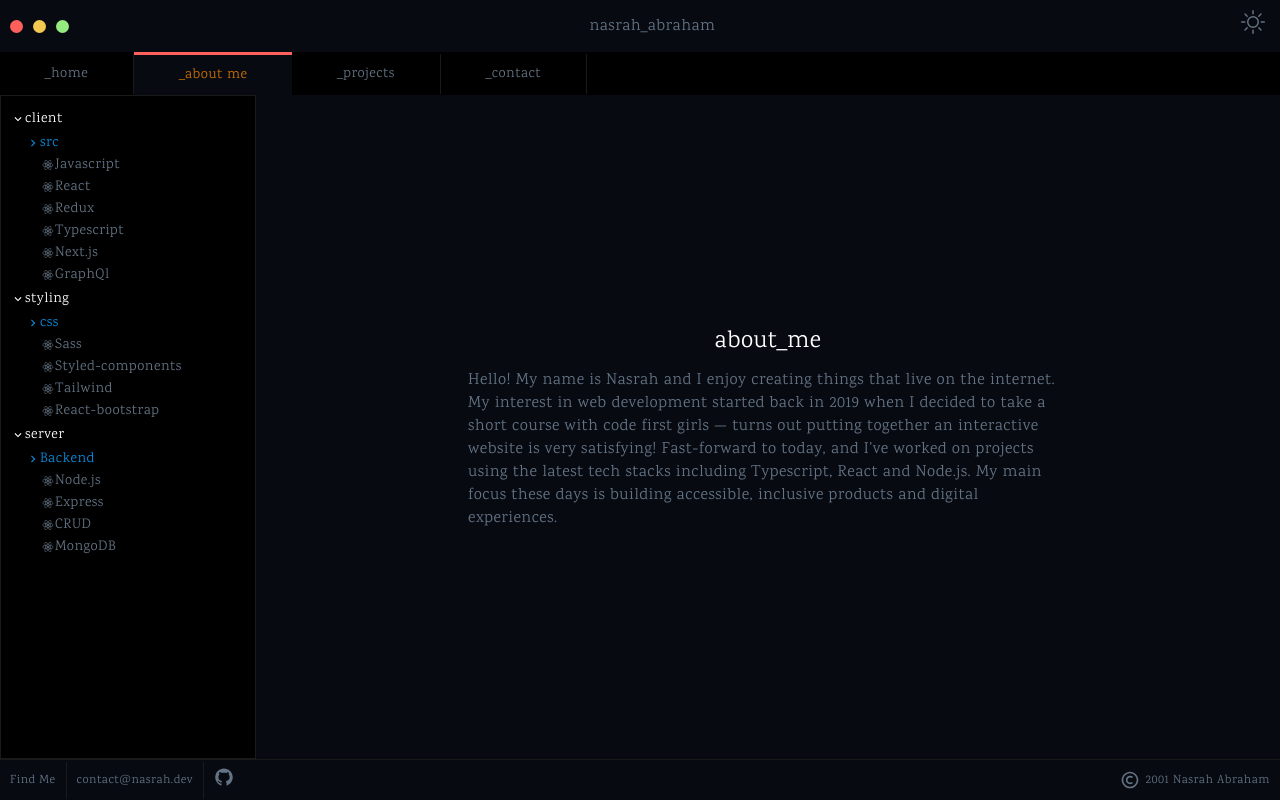
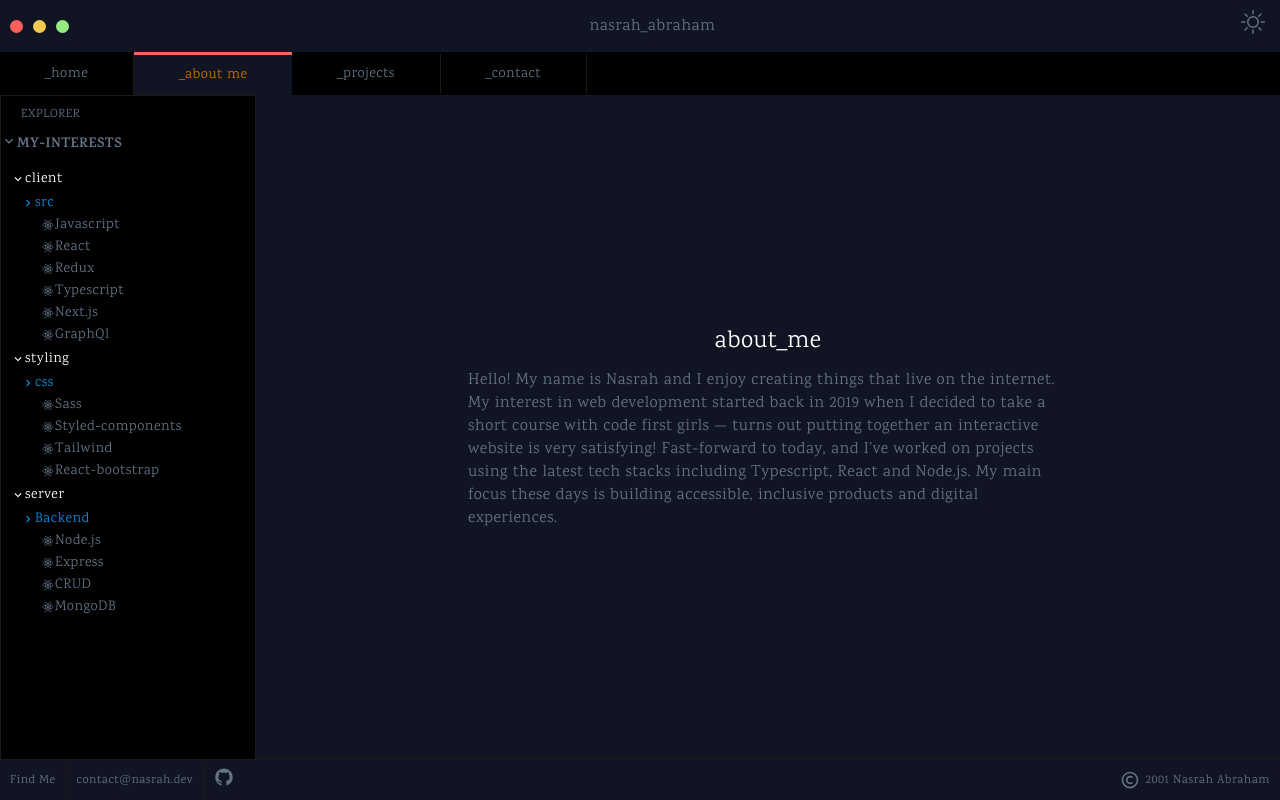
Before and after one commit to nasrah01/react-portfolio, a React (Create React App) app: page /skills in a window 1280 px wide. Built offline with nearby package versions, Linux system fonts and the light colour scheme.

Commit message:
fixing router

```diff
--- a/src/App.js
+++ b/src/App.js
@@ -13,7 +13,7 @@ function App() {
   return (
     <div>
       <GlobalStyle />
-      <BrowserRouter>
+      <BrowserRouter basename="/">
         <Container>
           <NavBar />
           <Routes>
--- a/src/GlobalStyles.js
+++ b/src/GlobalStyles.js
@@ -53,7 +53,7 @@ import { createGlobalStyle } from "styled-components";
 `;
 
 export const darkTheme = {
-  body: "#080a12",
+  body: "#101423",
   bodyOffSet: "#000",
   textColor: "#fff",
   primaryColor: "#637383", //grey
@@ -67,15 +67,15 @@ export const darkTheme = {
 };
 
 export const lightTheme = {
-  body: "#f9f9f9",
-  bodyOffSet: "#f1f1f1",
+  body: "#fff",
+  bodyOffSet: "#eff5f5",
   textColor: "#000000",
   primaryColor: "#637383", //gray
   secondaryColor: "#333333", //orange
   tertiaryColor: " #2251dd", //blue
   boldColor: "#FF605C", //red
-  boxShadow: "rgba(153, 153, 153, 0.4) 0px 30px 90px;",
+  boxShadow: "rgba(95, 158, 160, 0.4) 0px 10px 40px;",
   opacity: "1",
-  border: "1px solid #d9d9d9",
-  borderColor: "#d9d9d9",
+  border: "1px solid #bfbfbf",
+  borderColor: "fff",
 };
--- a/src/components/Project.jsx
+++ b/src/components/Project.jsx
@@ -52,10 +52,14 @@ const Header = styled.div`
 `;
 
 const Border = styled.div`
-  border: ${props => props.theme.border};
+  border: ${(props) => props.theme.border};
   border-radius: 10px;
   padding: 20px;
-`
+
+  @media screen and (max-width: 600px) {
+    padding: 20px 0;
+  }
+`;
 
 const Content = styled.div`
   background: ${(props) => props.theme.bodyOffSet};
@@ -68,6 +72,10 @@ const Imaging = styled.div`
   height: 100%;
   width: 100%;
   object-fit: contain;
+
+  @media screen and (max-width: 600px) {
+    padding: 20px 0;
+  }
 
   img {
     height: 100%;
--- a/src/components/Skill.jsx
+++ b/src/components/Skill.jsx
@@ -13,7 +13,7 @@ const Skill = () => {
   return (
     <SkillBox>
       {skillSet.map((items, index) => (
-        <Sub>
+        <Item>
           <Category key={index}>
             <MdOutlineKeyboardArrowDown />
             <p>{items.title}</p>
@@ -28,7 +28,7 @@ const Skill = () => {
               <p key={_index}>{item}</p>
             </Stack>
           ))}
-        </Sub>
+        </Item>
       ))}
     </SkillBox>
   );
@@ -47,7 +47,10 @@ const SkillBox = styled.div`
   }
 `;
 
-const Sub = styled.div`
+const Item = styled.div`
+  @media screen and (max-width: 600px) {
+    padding-bottom: 10px;
+  }
 `;
 
 const Category = styled.div`
@@ -60,7 +63,7 @@ const Category = styled.div`
 const Technology = styled.div`
   display: flex;
   align-items: center;
-  padding: 1px 15px;
+  padding: 1px 10px;
   color: ${(props) => props.theme.tertiaryColor};
 `;
 
--- a/src/pages/contact.jsx
+++ b/src/pages/contact.jsx
@@ -50,13 +50,15 @@ const Contact = () => {
 export default Contact;
 
 const ContactContainer = styled.div`
-flex: 1;
-display: flex;
-justify-content: center;
-align-items: center;
+  flex: 1;
+  display: flex;
+  justify-content: center;
+  align-items: center;
 
-
-`
+  @media screen and (max-height: 800px) {
+    margin: 40px 0;
+  }
+`;
 
 const FormContainer = styled.div`
   @media screen and (max-width: 600px) {
--- a/src/pages/home.jsx
+++ b/src/pages/home.jsx
@@ -68,7 +68,7 @@ const Hero = styled.div`
   }
 
   @media screen and (max-width: 600px) {
-    height: 100%;
+    min-height: 500px;
     padding: 20px
   }
 `;
@@ -87,6 +87,10 @@ const Header = styled.div`
 const Content = styled.div`
   display: flex;
   align-items: center;
+
+  @media screen and (max-width: 600px) {
+    align-items: flex-start;
+  }
 
   p {
     color: ${props => props.theme.primaryColor};
--- a/src/pages/skills.jsx
+++ b/src/pages/skills.jsx
@@ -1,12 +1,20 @@
 import styled from "styled-components"
 import Skill from '../components/Skill'
 import { AboutSet } from "data/skills";
+import { MdOutlineKeyboardArrowDown } from "react-icons/md";
 
 
 const Skills = () => {
   return (
     <Container>
       <SideBar>
+        <SidebarHeader>
+          <h3>EXPLORER</h3>
+          <SidebarTitle>
+            <MdOutlineKeyboardArrowDown />
+            <p>MY-INTERESTS</p>
+          </SidebarTitle>
+        </SidebarHeader>
         <Skill />
       </SideBar>
       <About>
@@ -34,7 +42,30 @@ const Container = styled.div`
 const SideBar = styled.div`
   background: ${(props) => props.theme.bodyOffSet};
   flex: 20%;
-  border: ${(props) => props.theme.border};
+  border-right: ${(props) => props.theme.border};
+  border-top: ${(props) => props.theme.border};
+  border-left: ${(props) => props.theme.border};
+`;
+
+const SidebarHeader = styled.div`
+  padding-top: 10px;
+  color: ${(props) => props.theme.primaryColor};
+  h3 {
+    font-weight: 400;
+    font-size: 12px;
+    padding-left: 20px;
+  }
+`;
+
+const SidebarTitle = styled.div`
+  display: flex;
+  align-items: flex-start;
+  padding-top: 10px;
+
+  p {
+    font-size: 14px;
+    font-weight: 700;
+  }
 `;
 
 const About = styled.div`
```
Lines whose indentation alone changed are shown as unchanged.
